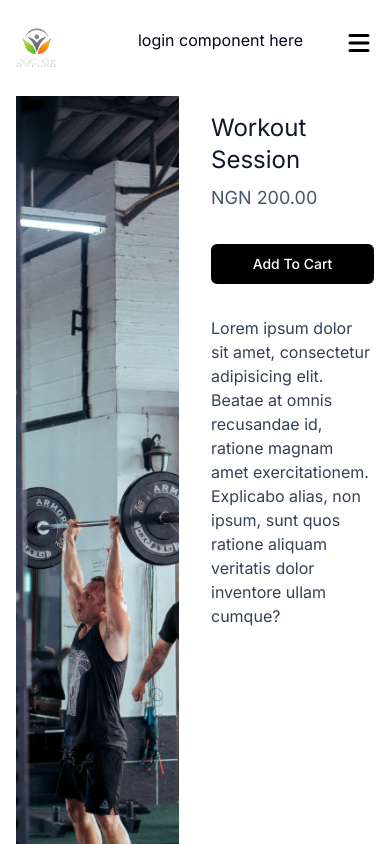
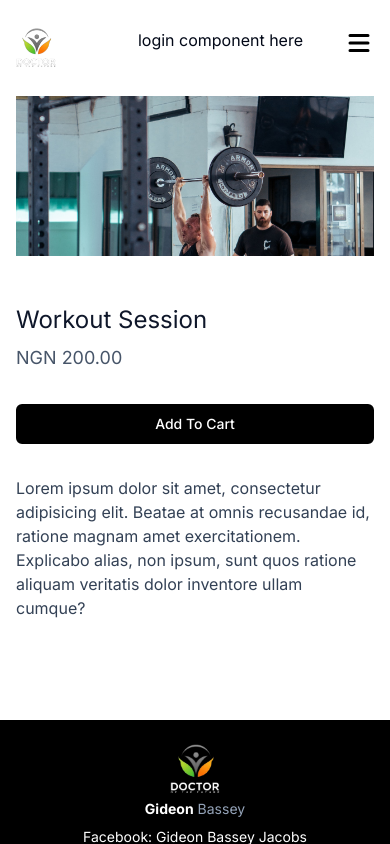
Before and after one commit to ajax484/doctor_of_the_future, a Next.js app: page /shop/1 in a window 390 px wide. Shown: the top 844 px of the page. Built offline with nearby package versions, Linux system fonts and the light colour scheme.

Commit message:
responsiveness for shop page

```diff
--- a/app/(root)/(site)/(mainApp)/shop/[product_id]/page.tsx
+++ b/app/(root)/(site)/(mainApp)/shop/[product_id]/page.tsx
@@ -24,8 +24,8 @@
   }
 
   return (
-    <div className="grid grid-cols-2 gap-8">
-      <div className="h-screen w-full relative">
+    <div className="grid md:grid-cols-2 gap-8">
+      <div className="h-40 md:h-80 lg:h-screen w-full relative">
         <Image
           src={product.image}
           alt={product.name}
```
